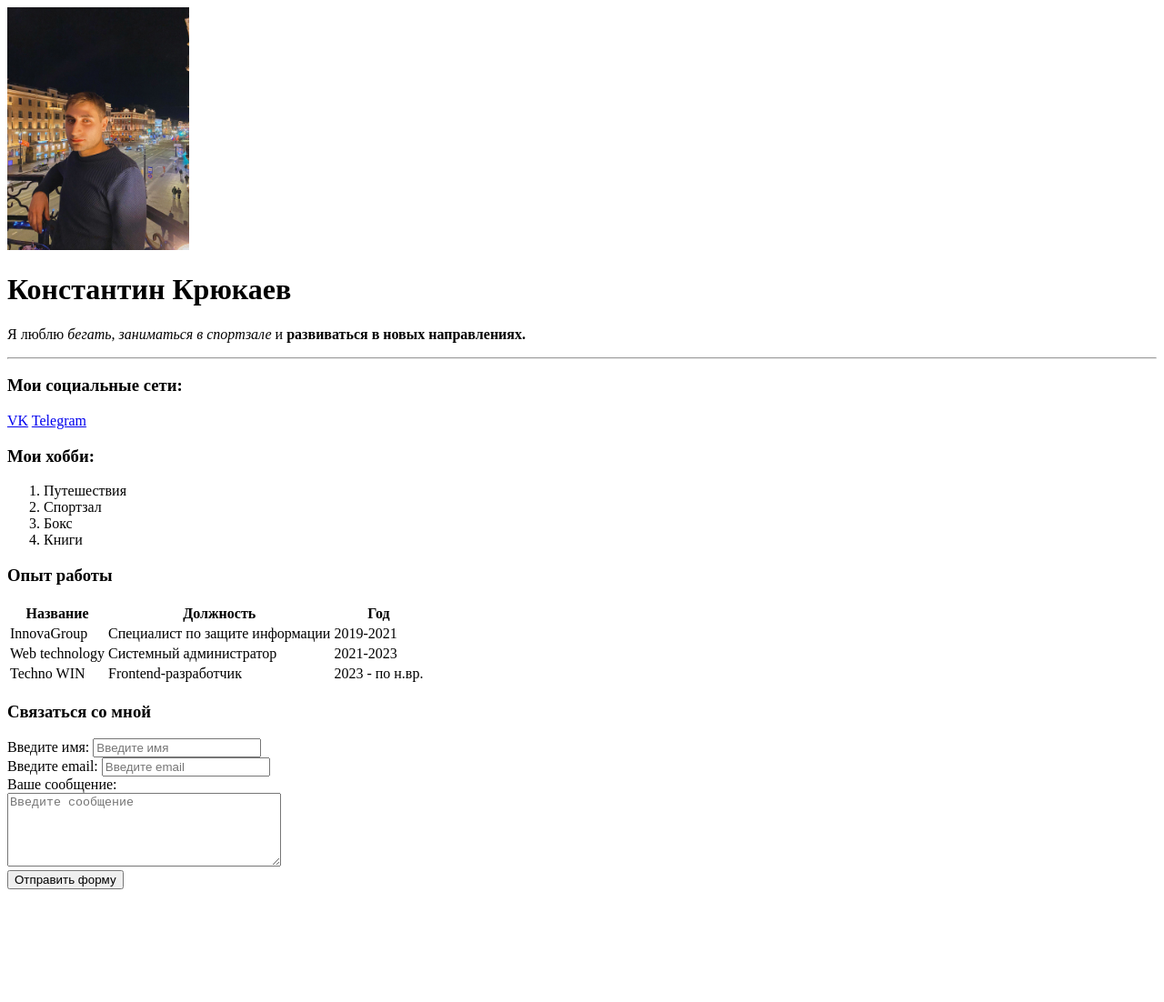
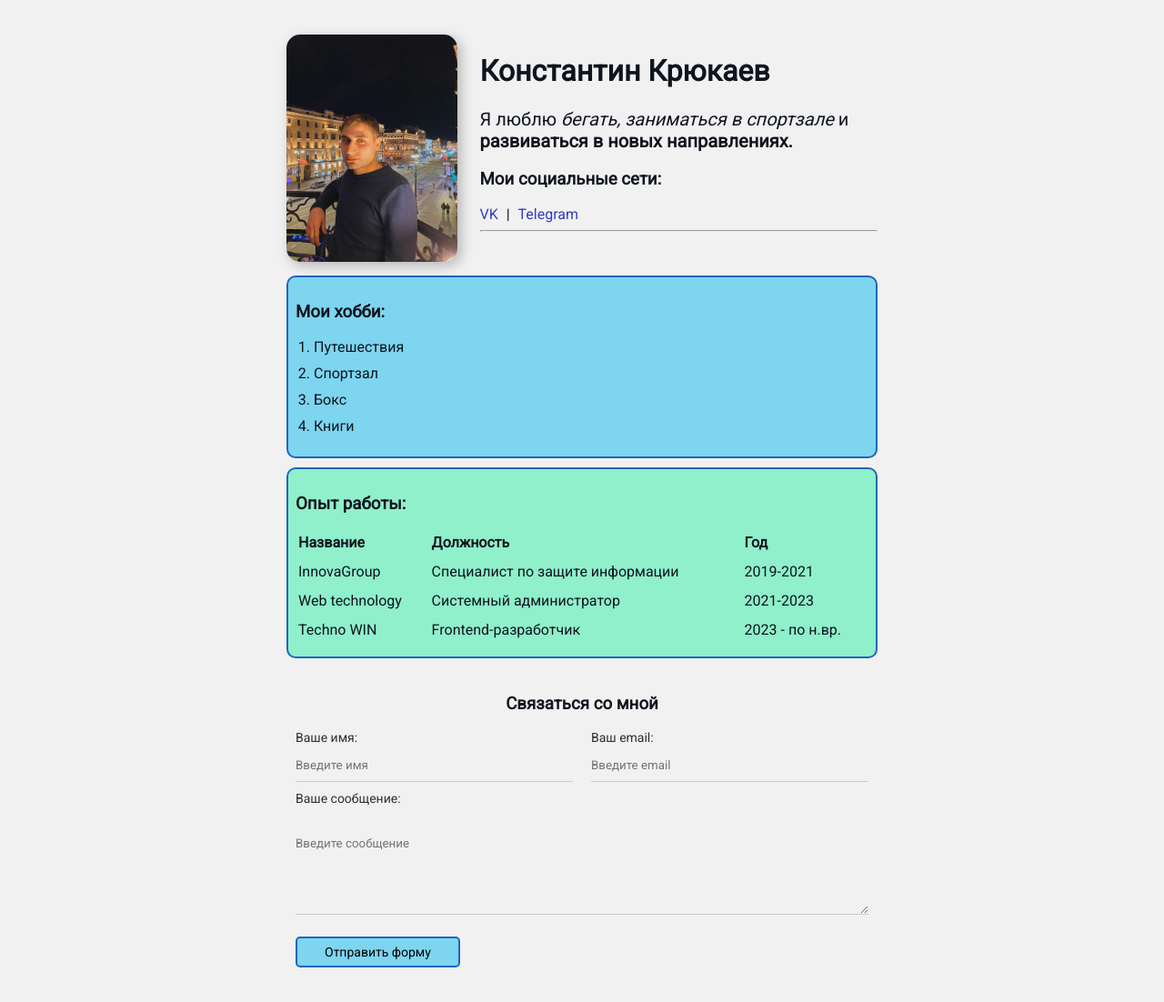
Before and after one commit to Gankora/Resume, a plain HTML site: page index.html in a window 1280 px wide. Shown: the whole page at 91% size. Before the commit the page ends 986 px from the top, so only its background shows below. Drawn offline with Linux system fonts and the light colour scheme.

Commit message:
Add styles

```diff
--- /dev/null
+++ b/decor.css
@@ -0,0 +1,65 @@
+a {
+    color: rgb(48, 62, 189);
+    text-decoration: none;
+}
+
+a:hover {
+    text-decoration: underline;
+    color: rgb(221, 64, 111);
+}
+
+a:active {
+    color: rgb(221, 156, 16);
+}
+
+.btn {
+    background: #7dd5f0;
+    padding: 7px 30px;
+    border: 2px solid #2065be;
+    cursor: pointer;
+    border-radius: 5px;
+    font-family: inherit;
+    font-size: 14px;
+}
+
+.btn:hover {
+    opacity: 0.8;
+    color: rgb(221, 64, 111);
+}
+
+.list {
+    padding: 0 20px;
+}
+
+.list li {
+    margin-bottom: 10px;
+}
+
+.table {
+    width: 100%;
+}
+
+.table td {
+    padding-bottom: 10px;
+}
+
+.table th {
+    text-align: left;
+    padding-bottom: 10px;
+}
+
+.lnk1 {
+    padding-right: 5px;
+}
+
+.lnk2 {
+    padding-left: 5px;
+}
+
+.cardlnk {
+    padding-bottom: 20px;
+}
+
+.btn {
+    margin-top: 20px;
+}
--- a/index.html
+++ b/index.html
@@ -5,30 +5,42 @@
     <meta name="viewport" content="width=device-width, initial-scale=1.0">
     <meta name="keywords" content="html, course, css, tags">
     <meta name="description" content="Сайт Константина Крюкаева">
+    <link rel="stylesheet" href="style.css">
+    <link rel="stylesheet" href="decor.css">
     <title>Konstantine site</title>
 </head>
 <body>
-    <img src="my_photo.jpg" alt="Константин Крюкаев" width="200">
+    <div class="container">
+            <div class="info">
+                <img class="avatar" src="my_photo.jpg" alt="Константин Крюкаев">
+                <div class="info-text">
                     <h1>Константин Крюкаев</h1>
                     <p>Я люблю <em>бегать, заниматься в спортзале</em> и <strong>развиваться в новых направлениях.</strong></p>
 
+                    <h3>Мои социальные сети:</h3>
+
+                    <div class="cardlnk">
+                        <a class="lnk1" href="https://vk.com/id56046251" target="_blank">VK</a></li>
+                        |
+                        <a class="lnk2" href="https://t.me/KryukaevKostya" target="_blank">Telegram</a></li>
                     <hr>
-
-    <h3>Мои социальные сети:</h3>
-    <a href="https://vk.com/id56046251" target="_blank">VK</a>
-    <a href="https://t.me/KryukaevKostya" target="_blank">Telegram</a>
-
+               </div>
+            </div>
+                </div>
+        <div class="card bg1">
             <h3>Мои хобби:</h3>
 
-    <ol>
+            <ol class="list">
                 <li>Путешествия</li>
                 <li>Спортзал</li>
                 <li>Бокс</li>
                 <li>Книги</li>
             </ol>
+        </div>
 
-    <h3>Опыт работы</h3>
-    <table>
+        <div class="card bg2">
+            <h3>Опыт работы:</h3>
+            <table class="table">
                 <thead>
                     <tr>
                         <th>Название</th>
@@ -55,25 +67,32 @@
                 </tr>
             </tbody>
             </table>
+        </div>
 
+            <form class="callme">
                 <h3>Связаться со мной</h3>
 
-    <form>
-        <div>
-            <label for="text1">Введите имя:</label>
+                <div class="form-group">
+                    <div class="form">
+                        <label for="text1">Ваше имя:</label>
                         <input type="text" id="text1" placeholder="Введите имя">
                     </div>
-        <div>
-            <label for="email">Введите email:</label>
+                    <div class="form">
+                        <label for="email">Ваш email:</label>
                         <input type="email" id="email" placeholder="Введите email">
                     </div>
-        <div>
+                </div>
+
+                <div class="form">
                     <label for="message">Ваше сообщение:</label>
                     <br>
-            <textarea id="message" cols="35" rows="5" placeholder="Введите сообщение"></textarea>
+                    <textarea id="message" cols="20" rows="5" placeholder="Введите сообщение"></textarea>
                 </div>
-        <input type="submit" value="Отправить форму">
+                <div>
+                    <input class="btn" type="submit" value="Отправить форму">
+                </div>
             </form>
+    </div>
 
 </body>
 </html>
--- /dev/null
+++ b/style.css
@@ -0,0 +1,125 @@
+@import url('https://fonts.googleapis.com/css2?family=Roboto&display=swap');
+
+body {
+    font-family: 'Roboto', sans-serif;
+    font-size: 16px;
+    font-weight: normal;
+    color: #0F141E;
+    background: #F1F1F1;
+}
+
+.info-text p {
+    font-size: 20px;
+    color: #0F141E;
+    /* убрать отступы для параграфов */
+    margin: 0;
+
+}
+
+.info {
+    margin-bottom: 15px;
+}
+
+.card {
+    border: 2px solid #2065be;
+    border-radius: 10px;
+    padding: 8px;
+    margin-bottom: 10px;
+}
+
+.bg1 {
+    background-color: #7dd5f0;
+}
+.bg2 {
+    background-color: #8ff0cb;
+}
+
+.avatar {
+    width: 200px;
+    height: 250px;
+    box-shadow: 4px 4px 14px rgba(0, 0, 0, 0.25);
+    border-radius: 15px;
+    display: block;
+    /* margin: 30px auto; */
+}
+
+.container {
+   max-width: 650px;
+   margin: auto;
+   padding: 30px 45px;
+}
+
+.callme {
+    padding: 10px;
+}
+
+.callme h3 {
+    text-align: center;
+}
+
+.form-group {
+    margin-bottom: 10px;
+    display: flex;
+}
+
+.form-group .form {
+    /* display: inline-block; */
+    margin-right: 20px;
+    width: 50%;
+
+}
+
+.form-group .form:last-child {
+    margin-right: 0;
+}
+
+.form label {
+    display: block;
+    font-size: 14px;
+    color: #302e2e;
+
+}
+
+.form input, .form textarea
+{
+    width: 100%;
+    box-sizing: border-box;
+    border: none;
+    background: transparent;
+    border-bottom: 1px solid #ccc;
+    padding: 15px 0 10px;
+    font-family: inherit;
+}
+
+.info {
+    display: flex;
+}
+
+.info-text {
+    margin-left: 25px;
+}
+
+
+@media (max-width: 650px) {
+    .info {
+        display: block;
+        text-align: center;
+    }
+
+    .avatar {
+        margin: auto;
+    }
+}
+
+@media (max-width: 650px) {
+    .form-group {
+        display: block;
+        margin-bottom: 20px;
+    }
+
+    .form-group .form {
+        width: 100%;
+        margin-right: 0;
+        margin: 20px 0px 20px;
+    }
+}
```
Lines whose indentation alone changed are shown as unchanged.
